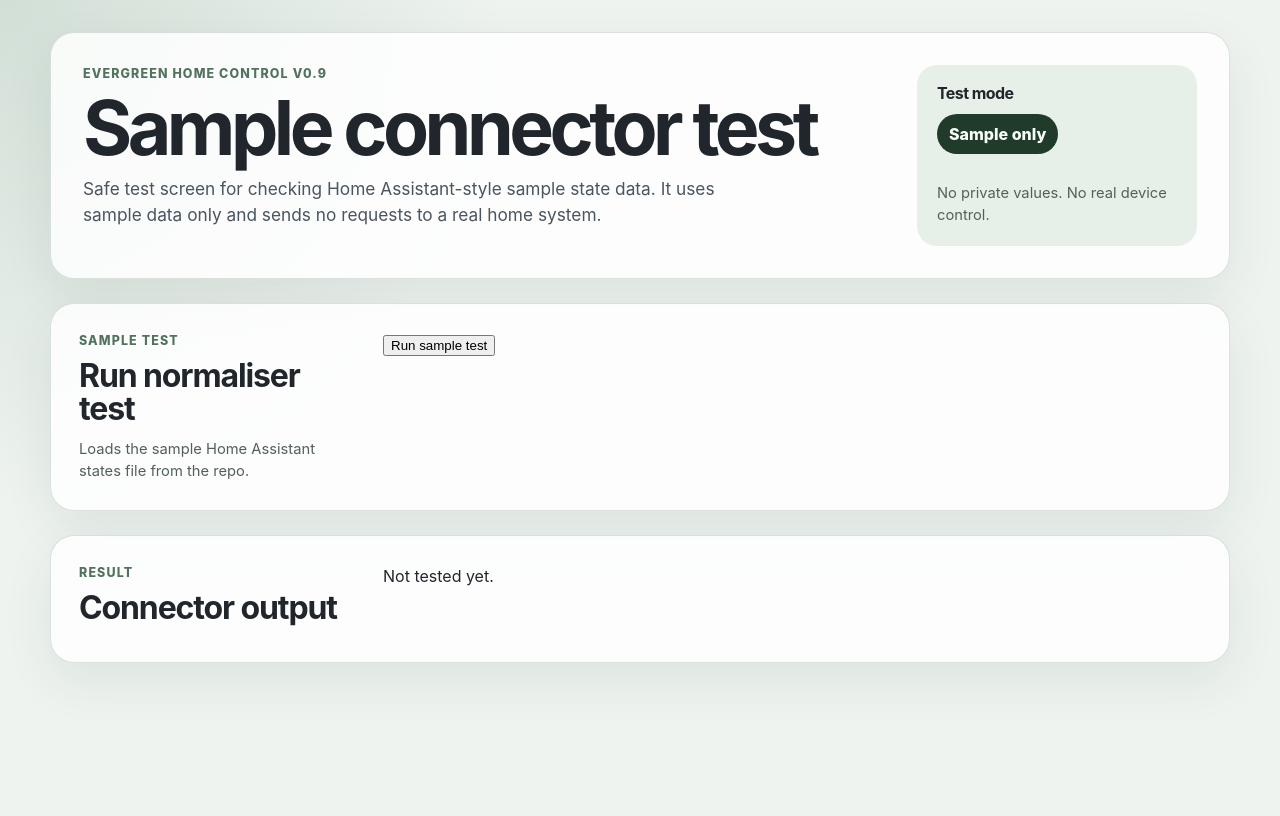
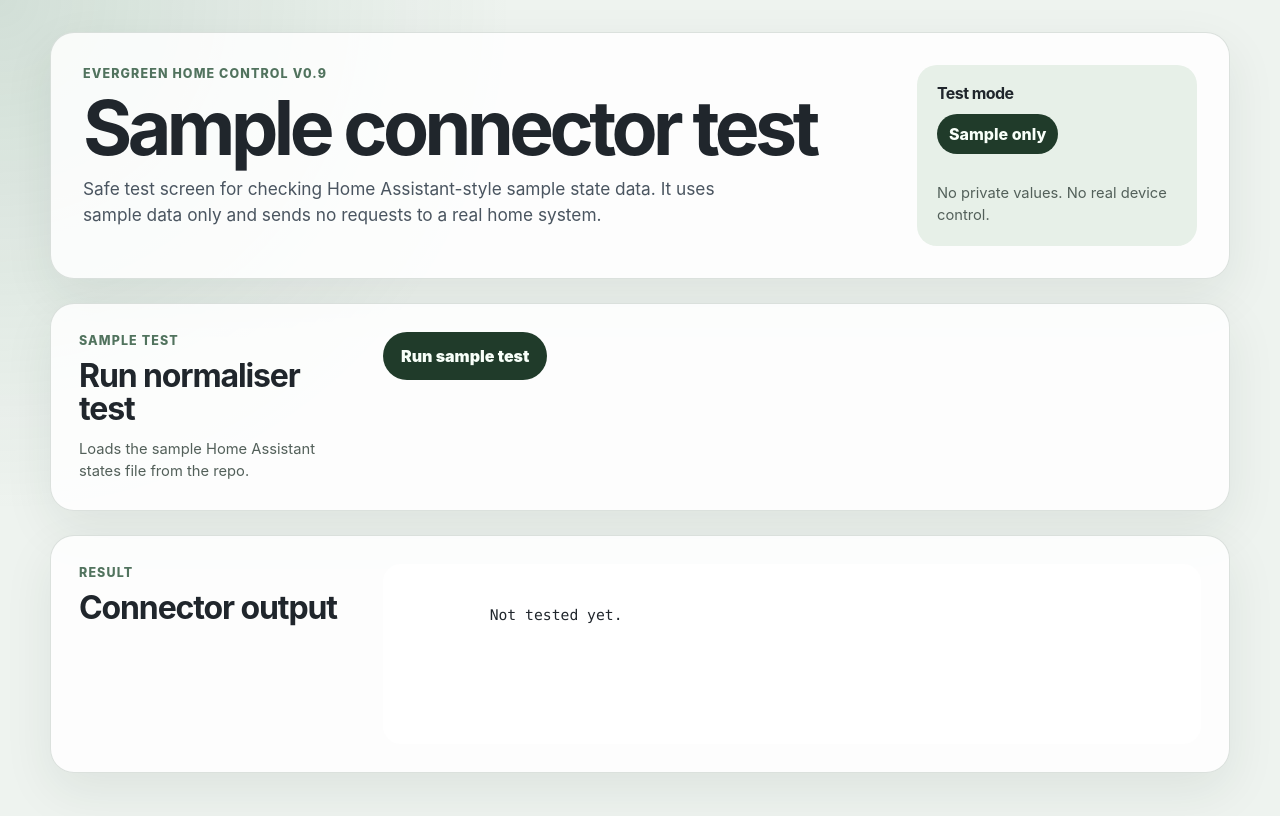
Before and after one commit to armpitpete/evergreen-home-control, a website built with Vite: page app/connector-test.html in a window 1280 px wide. Built offline with nearby package versions, Linux system fonts and the light colour scheme.

Commit message:
Link connector test styles

```diff
--- a/app/connector-test.html
+++ b/app/connector-test.html
@@ -5,6 +5,7 @@
     <meta name="viewport" content="width=device-width, initial-scale=1.0" />
     <title>Evergreen Home Control — Sample Connector Test</title>
     <link rel="stylesheet" href="/src/styles.css" />
+    <link rel="stylesheet" href="/src/connectorTestMode.css" />
   </head>
   <body>
     <main class="shell">
```
